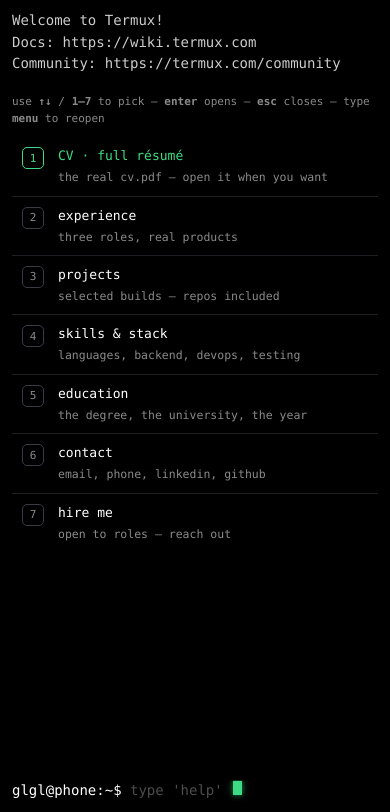
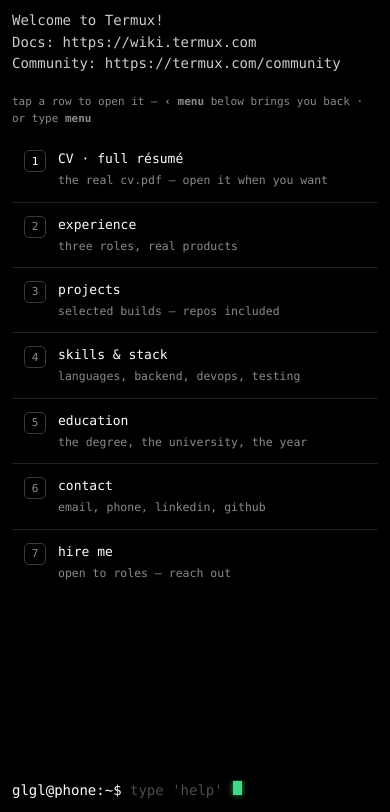
Before and after one commit to AhmedAbdelgelel/protfolio, a plain HTML site: page index.html in a window 390 px wide. Shown: the part 32-844 px from the top of the page. Drawn offline with Linux system fonts and the light colour scheme.

Commit message:
ux: mobile menu is now tap-first termux style — no arrow keys on phones, so the pre-highlight fades out on mobile (plain list), rows become chunky tap targets with a brief green press flash, tap-highlight removed; hint says 'tap a row — ‹ menu brings you back'; desktop keeps the ↑↓/1-7 keys hint and green selection. harness: desktop 51, mobile 53 green

```diff
--- a/assets/css/style.css
+++ b/assets/css/style.css
@@ -737,6 +737,25 @@
 
   .screen__out, .promptline { font-size: 14px; }
 
+  /* ---- menu on touch: Termux-style plain list ----
+     no arrows on phones, so there is no keyboard selection either:
+     rows become chunky tap targets, the pre-highlight fades out,
+     and feedback happens at the moment of the press. */
+  .menu-row {
+    padding: 12px 8px 12px 12px;
+    gap: 12px;
+    -webkit-tap-highlight-color: transparent;
+  }
+  .menu-row:active {
+    background: rgba(61, 220, 132, 0.10);
+    transition: background 0.08s ease;
+  }
+  .menu-row--sel .menu-row__title,
+  .menu-row--sel .menu-row__num {
+    color: var(--bright);
+    border-color: #3a3a44;
+  }
+
   /* ---- mobile way back to the menu ----
      the dock pill hugs the bottom-right above the prompt line;
      touch-sized, thumb reachable, hides when the menu is open */
--- a/assets/js/main.js
+++ b/assets/js/main.js
@@ -966,7 +966,11 @@
       output.appendChild(menuRows);
     }
     var h = [
-      '<div class="menu-block__hint"><span class="dim">use <b>↑↓</b> / <b>1–7</b> to pick — <b>enter</b> opens — <b>esc</b> closes — type <b>menu</b> to reopen</span></div>',
+      '<div class="menu-block__hint"><span class="dim">' +
+        (window.innerWidth <= 640
+          ? "tap a row to open it — <b>‹ menu</b> below brings you back · or type <b>menu</b>"
+          : "use <b>↑↓</b> / <b>1–7</b> to pick — <b>enter</b> opens — <b>esc</b> closes — type <b>menu</b> to reopen") +
+        "</span></div>",
     ];
     MENU_ITEMS.forEach(function (it, i) {
       h.push(
```
